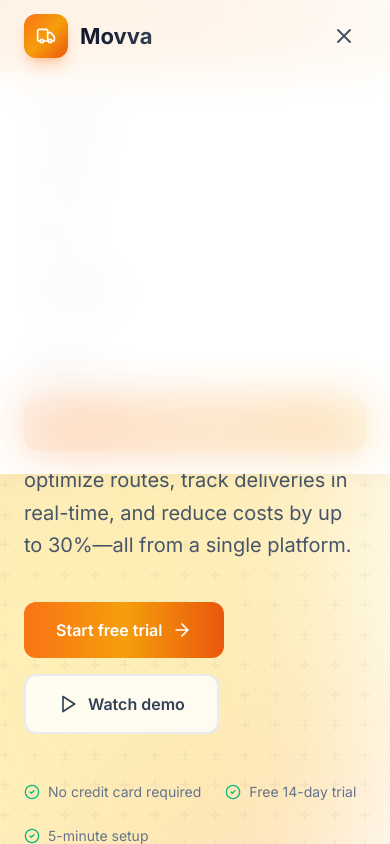
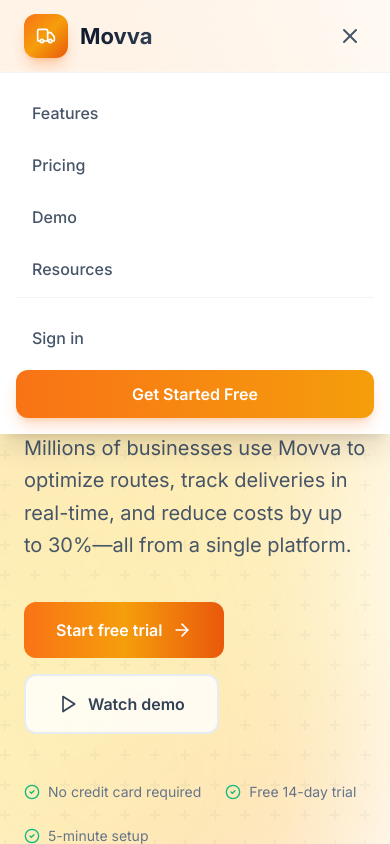
Before and after one commit to salim928/Last-Mile-Delivery-logistics-, a Next.js app in the folder frontend/: page / in a window 390 px wide. Both pictures are taken after a click on the button "Open menu". Shown: the top 844 px of the page. Built offline with nearby package versions, Linux system fonts and the light colour scheme.

Commit message:
Fix mobile navbar responsiveness for landing page and dashboard - Landing page: Changed mobile menu from CSS max-height transition to conditional rendering - Dashboard: Added effect to close sidebar on mobile by default and when navigating - Improved mobile UX with proper state management

```diff
--- a/frontend/src/app/dashboard/layout.tsx
+++ b/frontend/src/app/dashboard/layout.tsx
@@ -88,9 +88,22 @@
   const pathname = usePathname();
   const queryClient = useQueryClient();
   const { merchant, isAuthenticated, isHydrated, logout } = useAuthStore();
-  const { sidebarOpen, toggleSidebar } = useUIStore();
+  const { sidebarOpen, toggleSidebar, setSidebarOpen } = useUIStore();
   const [searchFocused, setSearchFocused] = useState(false);
   const [notificationsOpen, setNotificationsOpen] = useState(false);
+
+  // Close sidebar on mobile by default
+  useEffect(() => {
+    const handleResize = () => {
+      if (window.innerWidth < 1024) {
+        setSidebarOpen(false);
+      }
+    };
+    // Run on mount
+    handleResize();
+    window.addEventListener('resize', handleResize);
+    return () => window.removeEventListener('resize', handleResize);
+  }, [setSidebarOpen]);
 
   // Fetch notifications
   const { data: notificationsData, isLoading: notificationsLoading } = useQuery({
@@ -144,6 +157,13 @@
       router.push('/login');
     }
   }, [isAuthenticated, isHydrated, router]);
+
+  // Close sidebar on mobile when navigating
+  useEffect(() => {
+    if (window.innerWidth < 1024) {
+      setSidebarOpen(false);
+    }
+  }, [pathname, setSidebarOpen]);
 
   // Memoized logout handler
   const handleLogout = useCallback(() => {
--- a/frontend/src/components/landing/PremiumLanding.tsx
+++ b/frontend/src/components/landing/PremiumLanding.tsx
@@ -121,7 +121,10 @@
             {/* Mobile Toggle */}
             <button
               onClick={() => setMobileMenuOpen(!mobileMenuOpen)}
-              className="lg:hidden p-2.5 text-slate-600 hover:bg-slate-100 rounded-xl transition-colors"
+              className="lg:hidden p-3 -mr-2 text-slate-600 hover:bg-slate-100 active:bg-slate-200 rounded-xl transition-colors"
+              aria-label={mobileMenuOpen ? 'Close menu' : 'Open menu'}
+              aria-expanded={mobileMenuOpen}
+              type="button"
             >
               {mobileMenuOpen ? <X className="w-6 h-6" /> : <Menu className="w-6 h-6" />}
             </button>
@@ -129,15 +132,9 @@
         </div>
 
         {/* Mobile Menu */}
-        <AnimatePresence>
         {mobileMenuOpen && (
-            <motion.div
-              initial={{ opacity: 0, height: 0 }}
-              animate={{ opacity: 1, height: 'auto' }}
-              exit={{ opacity: 0, height: 0 }}
-              className="lg:hidden bg-white border-t border-gray-100"
-            >
-              <div className="px-6 py-6 space-y-2">
+          <div className="lg:hidden absolute top-full left-0 right-0 bg-white border-t border-slate-100 shadow-xl">
+            <div className="px-4 py-4 space-y-1">
               {[
                 { label: 'Features', href: '/features' },
                 { label: 'Pricing', href: '/pricing' },
@@ -147,27 +144,31 @@
                 <Link
                   key={item.label}
                   href={item.href}
-                    className="block py-3 px-4 text-slate-600 hover:text-slate-900 hover:bg-slate-50 rounded-xl font-medium"
+                  className="block py-3 px-4 text-base text-slate-600 hover:text-slate-900 hover:bg-slate-50 rounded-xl font-medium transition-colors"
                   onClick={() => setMobileMenuOpen(false)}
                 >
                   {item.label}
                 </Link>
               ))}
-                <div className="pt-4 mt-4 border-t border-gray-100 space-y-3">
-                  <Link href="/login" className="block py-3 px-4 text-slate-600 font-medium">
+              <div className="pt-4 mt-2 border-t border-slate-100 space-y-2">
+                <Link
+                  href="/login"
+                  className="block py-3 px-4 text-base text-slate-600 hover:text-slate-900 hover:bg-slate-50 rounded-xl font-medium transition-colors"
+                  onClick={() => setMobileMenuOpen(false)}
+                >
                   Sign in
                 </Link>
                 <Link
                   href="/register"
-                    className="block py-3.5 bg-gradient-to-r from-orange-500 to-amber-500 text-white rounded-xl text-center font-semibold shadow-lg shadow-orange-500/25"
+                  className="block py-3 px-4 text-center text-base text-white bg-gradient-to-r from-orange-500 to-amber-500 hover:from-orange-600 hover:to-amber-600 rounded-xl font-semibold shadow-lg shadow-orange-500/25 transition-colors"
+                  onClick={() => setMobileMenuOpen(false)}
                 >
                   Get Started Free
                 </Link>
               </div>
             </div>
-            </motion.div>
+          </div>
         )}
-        </AnimatePresence>
       </nav>
 
       {/* ================================================================
--- a/frontend/src/components/ui/MarketingLayout.tsx
+++ b/frontend/src/components/ui/MarketingLayout.tsx
@@ -82,7 +82,10 @@
 
             {/* Mobile Toggle */}
             <button
-              onClick={() => setMobileMenuOpen(!mobileMenuOpen)}
+              onClick={(e) => {
+                e.stopPropagation();
+                setMobileMenuOpen(!mobileMenuOpen);
+              }}
               className="lg:hidden p-3 -mr-2 text-slate-600 hover:bg-slate-100 active:bg-slate-200 rounded-xl transition-colors touch-manipulation"
               aria-label={mobileMenuOpen ? 'Close menu' : 'Open menu'}
               aria-expanded={mobileMenuOpen}
@@ -93,16 +96,12 @@
         </div>
 
         {/* Mobile Menu */}
-        <AnimatePresence>
-          {mobileMenuOpen && (
-            <motion.div
-              initial={{ opacity: 0, height: 0 }}
-              animate={{ opacity: 1, height: 'auto' }}
-              exit={{ opacity: 0, height: 0 }}
-              transition={{ duration: 0.2, ease: 'easeOut' }}
-              className="lg:hidden bg-white/95 backdrop-blur-xl border-t border-slate-100 overflow-hidden"
+        <div
+          className={`lg:hidden bg-white/95 backdrop-blur-xl border-t border-slate-100 overflow-hidden transition-all duration-300 ease-out ${
+            mobileMenuOpen ? 'max-h-[80vh] opacity-100' : 'max-h-0 opacity-0'
+          }`}
         >
-              <div className="px-4 py-4 space-y-1 max-h-[calc(100vh-4rem)] overflow-y-auto safe-area-bottom">
+          <div className="px-4 py-4 space-y-1 max-h-[calc(100vh-5rem)] overflow-y-auto safe-area-bottom">
             {[
               { label: 'Features', href: '/features' },
               { label: 'Pricing', href: '/pricing' },
@@ -136,9 +135,7 @@
               </Link>
             </div>
           </div>
-            </motion.div>
-          )}
-        </AnimatePresence>
+        </div>
       </nav>
 
       {/* Main Content */}
```
Lines whose indentation alone changed are shown as unchanged.
